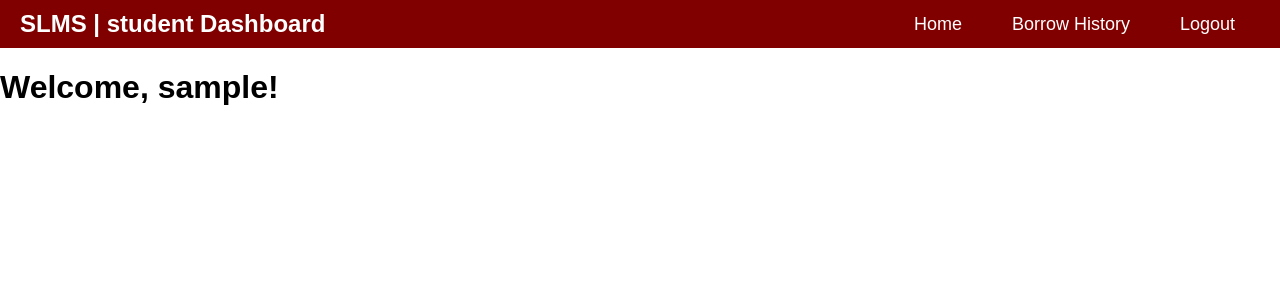
After one commit to joelkwihangana/school_library, a PHP site: page /pages/student_dashboard.php in a window 1280 px wide. The commit adds this page. Shown: the top 300 px of the page. Run offline with PHP 8.4, Linux system fonts and the light colour scheme; the visitor is signed in with stand-in values (Sample User, id 1).

Commit message:
sessions fix | path fix | fix user dashboards

```diff
--- a/css/styles.css
+++ b/css/styles.css
@@ -1,106 +1,121 @@
-*{
-    margin: 0;
-    padding: 0;
-     box-sizing: border-box;
+/* Define CSS Variables for Color Palette */
+:root {
+    --primary-color: #800000; /* Maroon */
+    --secondary-color: #808080; /* Gray */
+    --background-color: #FFFFFF; /* White */
+    --text-color: #000000; /* Black */
+    --nav-hover-color: #C0C0C0; /* Light Gray for hover */
 }
 
-/* Define the cs variables for the color pallete */
-:root{
-    --primary-color: #4CAF50;
-    --secondary-color: #FFC107;
-    --background-color: #F1F1F1;
-    --text-color: #333;
-    --header-footer-bg: #333;
-    --header-footer-text: #fff;
-}
-
-body{
-    font-family: 'Poppins' ,serif;
+/* Apply Font */
+body {
+    font-family: 'Poppins', sans-serif;
     background-color: var(--background-color);
     margin: 0;
     padding: 0;
-    color:var(--text-color);
-}
-
-.container{
-    margin: auto;
-    width: 80%;
-    overflow: hidden;
+    color: var(--text-color);
 }
 
 header {
     background: var(--primary-color);
-    color: var(--header-footer-text);
-    padding-top: 30px;
-    min-height: 70px;
-    border-bottom: var(--secondary-color) 3px solid;
+    color: var(--background-color);
+    display: flex;
+    justify-content: space-between;
+    align-items: center;
+    padding: 10px 20px;
 }
 
-header a {
-    color: var(--header-footer-text);
-    text-decoration: none;
-    text-transform: uppercase;
-    font-size: 16px;
-}
-
-nav {
-    float: right;
-    margin-top: 10px;
+header .brand h1 {
+    margin: 0;
+    font-size: 24px;
 }
 
 nav ul {
-    margin: 0;
     padding: 0;
     list-style: none;
+    margin: 0;
+    display: flex;
 }
 
 nav ul li {
-    display: inline;
-    margin-left: 5px;
+    margin: 0 15px;
 }
 
 nav ul li a {
-    color: var(--header-footer-text);
+    color: var(--background-color);
     text-decoration: none;
-    font-size: 16px;
+    font-size: 18px;
+    padding: 5px 10px;
+    border-radius: 5px;
+    transition: background-color 0.3s ease;
 }
 
+nav ul li a:hover {
+    background-color: var(--nav-hover-color);
+    color: var(--text-color);
+}
+
+
+
 footer {
-    background: var(--header-footer-bg);
-    color: var(--header-footer-text);
+    background: var(--secondary-color);
+    color: var(--background-color);
     text-align: center;
     padding: 10px;
     margin-top: 20px;
 }
 
-form {
-    margin: 20px 0;
+/* Login form styles  */
+
+.form-container {
+    display: flex;
+    width: 100%;
+    height: 100vh;
+   align-items: center;
+   justify-content: center;
 }
 
-form label {
-    display: block;
-    margin-bottom: 5px;
+.login-form {
+    display: flex;
+    flex-direction: column;
+    align-items: center;
+    width: 50%;
+    margin: 20px auto;
+    padding: 20px;
+    border: 1px solid var(--secondary-color);
+    border-radius: 5px;
+    background-color: var(--background-color);
+    color: var(--text-color);
+    box-shadow: 0 0 10px rgba(0, 0, 0, 0.2);
+    transition: box-shadow 0.3s ease;
+    box-sizing: border-box;
+
+
+}
+.login-form form{
+    display: flex;
+    flex-direction: column;
+    width: 70%;
+}
+form .btn{
+    width: 100%;
+    padding: 1rem;
+    border: 1px solid var(--secondary-color);
+    border-radius: 5px;
+    background-color: var(--primary-color);
+    color: var(--background-color);
+    cursor: pointer;
+    transition: background-color 0.3s ease;
 }
 
-form input[type="text"],
-form input[type="password"],
-form input[type="number"],
-form input[type="submit"] {
+form input{
     width: 100%;
-    padding: 10px;
-    margin-bottom: 10px;
-    font-family: 'Poppins', sans-serif;
+    padding: 1rem;
+    border: 1px solid black;
+    border-radius: 5px;
+    background-color: var(--background-color);
+    color: var(--text-color);
+    outline: none;
+    margin-bottom: 1rem;
+    font-size: 16px;
 }
-
-button {
-    background: var(--primary-color);
-    color: var(--header-footer-text);
-    border: none;
-    padding: 10px 15px;
-    cursor: pointer;
-    font-family: 'Poppins', sans-serif;
-}
-
-button:hover {
-    background: #45a049;
-}
--- a/includes/config.php
+++ b/includes/config.php
@@ -1,4 +1,5 @@
 <?php
+session_start();
 $serverName = "localhost";
 $username = "root";
 $password = "";
--- a/includes/footer.php
+++ b/includes/footer.php
@@ -1,7 +1,3 @@
-</div>
 <footer>
     <p>&copy; 2024 School Library Management System</p>
 </footer>
-</body>
-
-</html>
--- /dev/null
+++ b/includes/student-header.php
@@ -0,0 +1,18 @@
+<header>
+
+    <div class="brand">
+        <h1>SLMS <?php if (isset($_SESSION['usertype'])) {
+                        echo "| $_SESSION[usertype] Dashboard";
+                    } else {
+                        echo "";
+                    } ?></h1>
+    </div>
+    <nav>
+        <ul>
+            <li><a href="./student_dashboard.php">Home</a></li>
+            <li><a href="bollowHistory.php">Borrow History</a></li>
+            <li><a href="../auth/logout.php">Logout</a></li>
+        </ul>
+    </nav>
+
+</header>
--- /dev/null
+++ b/pages/student_dashboard.php
@@ -0,0 +1,33 @@
+<?php
+session_start();
+if (!isset($_SESSION['username']) || $_SESSION['usertype'] !== 'student') {
+    header("Location: ../auth/login.php");
+    exit;
+}
+?>
+
+<!DOCTYPE html>
+<html lang="en">
+
+<head>
+    <meta charset="UTF-8">
+    <meta name="viewport" content="width=device-width, initial-scale=1.0">
+    <title>Student Dashboard</title>
+    <link rel="stylesheet" href="../css/styles.css">
+</head>
+
+<body>
+    <?php include "../includes/student-header.php"; ?>
+    <div class="container">
+        <?php
+        // Check if username session variable is set
+        if (isset($_SESSION['username'])) {
+            echo "<h1>Welcome, " . $_SESSION['username'] . "!</h1>";
+        } else {
+            echo "<h1>Welcome to Student Dashboard</h1>";
+        }
+        ?>
+    </div>
+</body>
+
+</html>
```
Also changed, not shown: auth/login.php (+45 -7 lines), auth/logout.php (+7 -1 lines), includes/guest-header.php (added, +25 -0 lines), includes/header.php (deleted, +0 -35 lines), includes/libralian-header.php (added, +28 -0 lines), index.php (+30 -3 lines), pages/bollowHistory.php (+31 -0 lines), pages/librarian_dashboard.php (added, +49 -0 lines).
